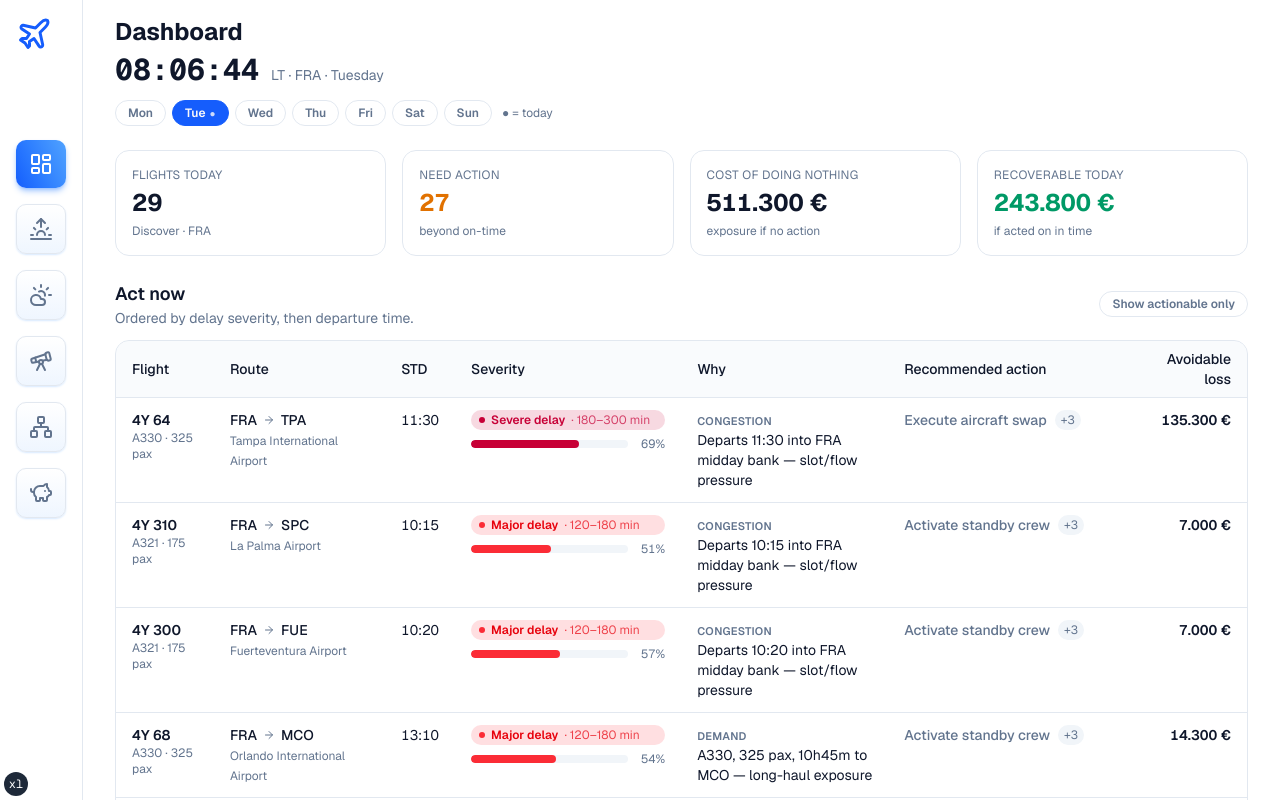
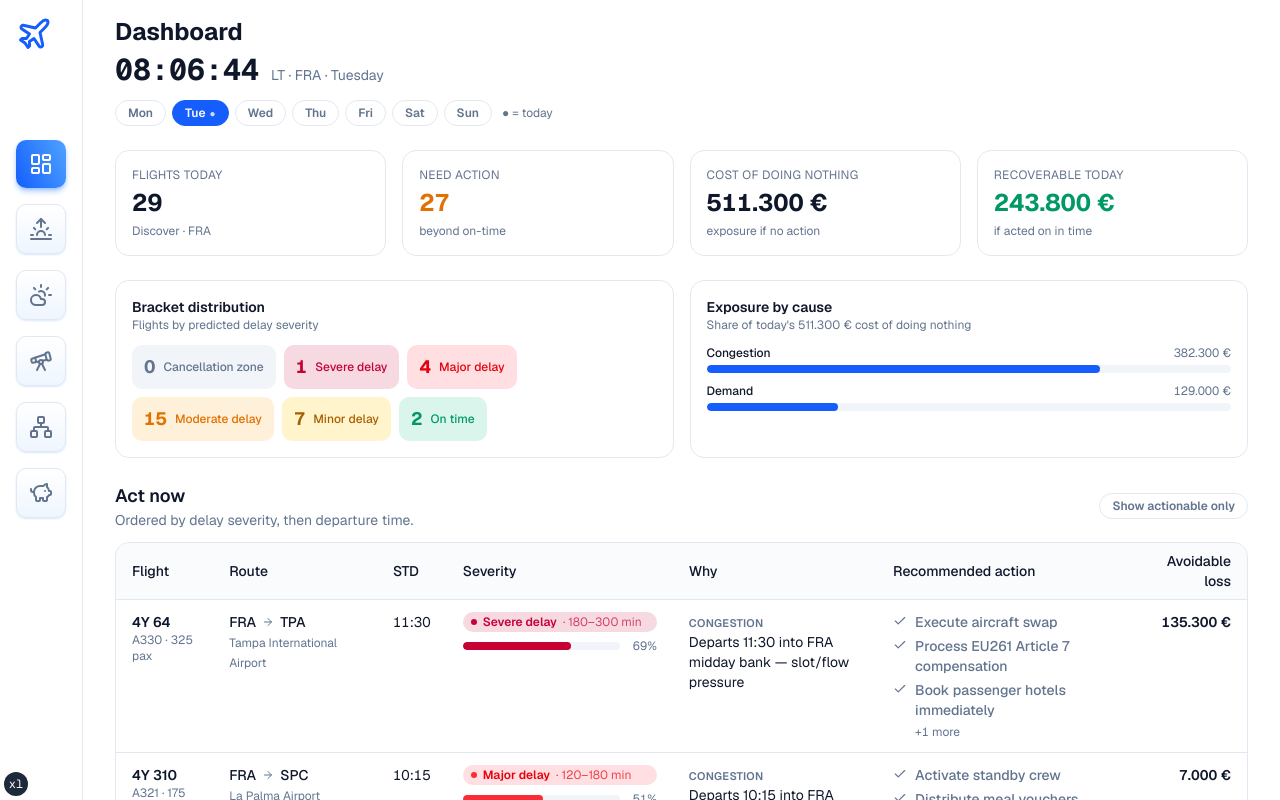
Before and after one commit to AerospaceTeam03/aerospace-miro, a Next.js app in the folder wingman/: page / in a window 1280 px wide. Built offline with nearby package versions, Linux system fonts and the light colour scheme.

Commit message:
Update the dashboard design

```diff
--- a/wingman/src/components/features/dashboard/BracketActions.tsx
+++ b/wingman/src/components/features/dashboard/BracketActions.tsx
@@ -2,7 +2,7 @@ import { Check } from "lucide-react";
 import { brackets, type Bracket } from "./data";
 
 // The predefined dispatcher action set for a bracket (assets/brackets-action-map.md).
-// `compact` shows the primary action plus a "+N" count for the queue rows; the full
+// `compact` shows the first three actions plus a "+N" count for the queue rows; the full
 // checklist is shown when expanded.
 export default function BracketActions({
   bracket,
@@ -14,16 +14,22 @@ export default function BracketActions({
   const actions = brackets[bracket].actions;
 
   if (compact) {
-    const [primary, ...rest] = actions;
+    const shown = actions.slice(0, 3);
+    const remaining = actions.length - shown.length;
     return (
-      <span className="flex items-center gap-2">
-        <span className="font-medium">{primary}</span>
-        {rest.length > 0 && (
-          <span className="text-muted-foreground bg-muted rounded-full px-1.5 py-0.5 text-xs tabular-nums">
-            +{rest.length}
-          </span>
+      <ul className="flex flex-col gap-1">
+        {shown.map((action) => (
+          <li key={action} className="flex items-start gap-2">
+            <Check className="text-muted-foreground mt-0.5 h-3.5 w-3.5 shrink-0" />
+            <span className="font-medium">{action}</span>
+          </li>
+        ))}
+        {remaining > 0 && (
+          <li className="text-muted-foreground pl-[1.375rem] text-xs tabular-nums">
+            +{remaining} more
+          </li>
         )}
-      </span>
+      </ul>
     );
   }
 
--- a/wingman/src/components/features/dashboard/DashboardView.tsx
+++ b/wingman/src/components/features/dashboard/DashboardView.tsx
@@ -34,8 +34,8 @@ export default function DashboardView() {
       </header>
 
       <KpiCards flights={flights} />
+      <BracketBreakdown flights={flights} />
       <PriorityQueue flights={flights} />
-      <BracketBreakdown flights={flights} />
     </div>
   );
 }
--- a/wingman/src/components/features/dashboard/PriorityQueue.tsx
+++ b/wingman/src/components/features/dashboard/PriorityQueue.tsx
@@ -15,7 +15,7 @@ import {
   type Flight,
 } from "./data";
 
-const TOP_N = 12;
+const TOP_N = 10;
 
 export default function PriorityQueue({ flights }: { flights: Flight[] }) {
   const [actionableOnly, setActionableOnly] = useState(false);
@@ -130,7 +130,7 @@ export default function PriorityQueue({ flights }: { flights: Flight[] }) {
             onClick={() => setShowAll((v) => !v)}
             className="border-border text-muted-foreground hover:text-foreground rounded-full border px-3 py-1 text-xs font-semibold transition-colors"
           >
-            {showAll ? "Show top 12" : `Show all ${sorted.length}`}
+            {showAll ? `Show top ${TOP_N}` : `Show all ${sorted.length}`}
           </button>
         )}
       </div>
```
